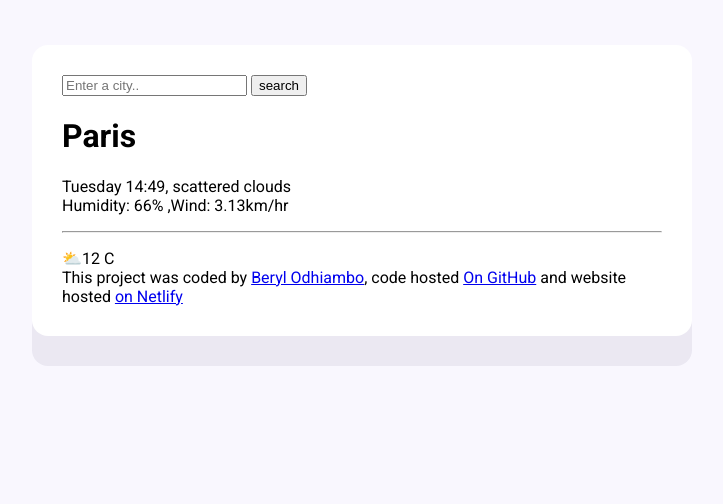
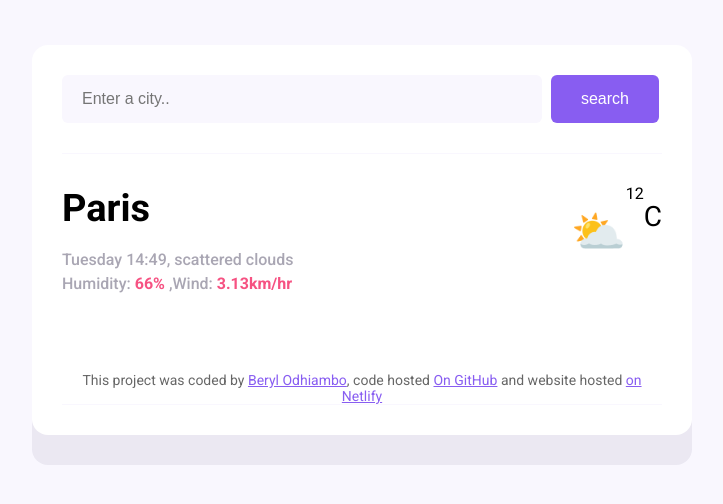
Before and after one commit to Beryl-Akinyi/weather--forecasting-, a plain HTML site: page index.html in a window 1280 px wide. Shown: the whole page, without its empty margins (278-1001 px from the left). Drawn offline with Linux system fonts and the light colour scheme.

Commit message:
Added basic CSS

```diff
--- a/index.html
+++ b/index.html
@@ -12,23 +12,26 @@
   <body>
     <div class="weather-app">
     <header>
-      <form>
-        <input type="search" placeholder="Enter a city.." required/>
-        <input type="submit" value="search"/>
+      <form class="search-form">
+        <input type="search" placeholder="Enter a city.." required class="search-form-input"/>
+        <input type="submit" value="search" class="search-form-button"/>
       </form>
       </header>
       <main>
+        <div class="weather-app-data">
         <div>
-        <h1>Paris</h1>
-        <p>
+        <h1 class="weather-app-city">Paris</h1>
+        <p class="weather-app-details">
           Tuesday 14:49, scattered clouds
         </br>
-        Humidity: 66% ,Wind: 3.13km/hr
-        <hr>
+        Humidity: <strong>66%</strong> ,Wind: <strong>3.13km/hr</strong>
         </p>
         </div>
-        <div>
-          ⛅12 C
+        <div class="weather-app-temperature-container">
+          <div class="weather-app-icon">⛅</div>
+         <div class="weather-app-temperature-value">12</div>
+         <div class="weather-app-unit">C</div>
+        </div>
         </div>
       </main>
     <footer>
--- a/src/index.css
+++ b/src/index.css
@@ -1,6 +1,9 @@
 body {
   background-color: #f9f7fe;
   font-family: "Roboto", sans-serif;
+}
+a {
+  color: #885df1;
 }
 .weather-app {
   background: #ffffff;
@@ -10,3 +13,68 @@ body {
   border-radius: 16px;
   padding: 30px;
 }
+header {
+  border-bottom: 1px solid #f9f7fe;
+  padding: 0 0 30px 0;
+}
+.search-form-input {
+  background-color: #f9f7fe;
+  border: none;
+  border-radius: 6px;
+  width: 80%;
+  font-size: 16px;
+  padding: 15px 20px;
+}
+.search-form-button {
+  background: #885df1;
+  padding: 15px 30px;
+  border: none;
+  font-size: 16px;
+  margin-left: 5px;
+  border-radius: 6px;
+  color: #ffffff;
+}
+main {
+  padding: 30px 0;
+}
+.weather-app-data {
+  display: flex;
+  justify-content: space-between;
+}
+.weather-app-city {
+  margin: 0;
+  font-size: 38px;
+  line-height: 48px;
+}
+.weather-app-details {
+  font-size: 16px;
+  color: rgba(39, 33, 66, 0.4);
+  line-height: 24px;
+  font-weight: 500;
+}
+.weather-app-details strong {
+  color: #f65282;
+}
+.weather-app-temperature-container {
+  display: flex;
+}
+.weather-app-icon {
+  font-size: 44px;
+  margin-top: 22px;
+}
+.weather-app-temperature {
+  font-size: 88px;
+  margin-left: 10px;
+  font-weight: bold;
+}
+.weather-app-unit {
+  margin-top: 16px;
+  font-size: 28px;
+}
+footer {
+  border-bottom: 1px solid #f9f7fe;
+  padding: 30px 0 0 0;
+  text-align: center;
+  font-size: 14px;
+  color: rgba(0, 0, 0, 0.6);
+}
```
